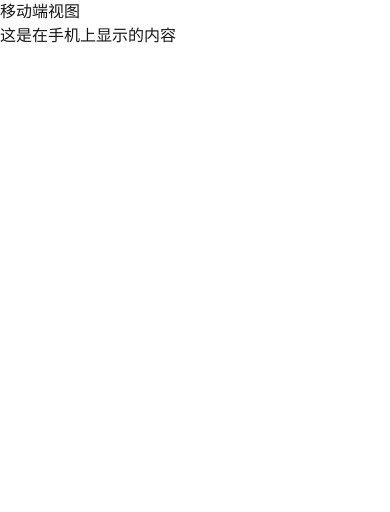
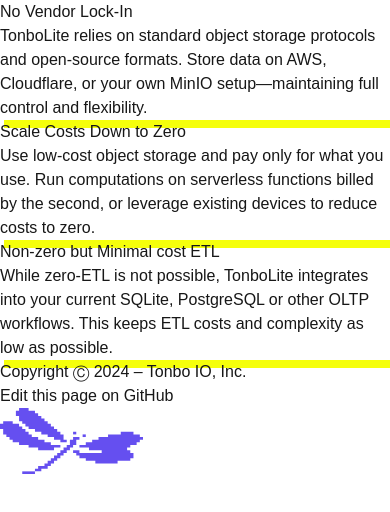
Before and after one commit to panyongxu1002/tonbo, a Next.js app: page / in a window 390 px wide. Shown: the top 512 px of the page. Built offline with nearby package versions, Linux system fonts and the light colour scheme.

Commit message:
feat: 增加 Features ,footer

```diff
--- a/src/components/DesktopView.tsx
+++ b/src/components/DesktopView.tsx
@@ -1,4 +1,5 @@
-import Image from 'next/image';
+import Image from "next/image";
+import FeaturesList from "./FeaturesList";
 
 export const DesktopView = () => {
   return (
@@ -6,6 +7,7 @@
       {/* 导航栏 */}
       <nav className="flex items-center justify-between px-8 py-4">
         <div className="flex items-center">
+          <a href="https://tonbo.io/">
             <Image
               src="/home/icon.svg"
               alt="tonbo logo"
@@ -13,6 +15,7 @@
               height={34}
               className="mr-8"
             />
+          </a>
           <input
             type="text"
             placeholder="Search"
@@ -20,23 +23,42 @@
           />
         </div>
         <div className="flex items-center gap-6">
-          <a href="#" className="text-gray-300 hover:text-white">Blogs</a>
-          <a href="#" className="text-gray-300 hover:text-white">Docs</a>
+          <a href="#" className="text-gray-300 hover:text-white">
+            Blogs
+          </a>
+          <a href="#" className="text-gray-300 hover:text-white">
+            Docs
+          </a>
           <div className="h-5 w-px bg-gray-600 mx-4"></div>
           <div className="flex items-center gap-4">
             <a href="#" className="text-gray-300 hover:text-white">
-              <svg className="w-6 h-6" fill="currentColor" viewBox="0 0 24 24" xmlns="http://www.w3.org/2000/svg">
-                <path d="M12 0C5.37 0 0 5.37 0 12c0 5.31 3.435 9.795 8.205 11.385.6.105.825-.255.825-.57 0-.285-.015-1.23-.015-2.235-3.015.555-3.795-.735-4.035-1.41-.135-.345-.72-1.41-1.23-1.695-.42-.225-1.02-.78-.015-.795.945-.015 1.62.87 1.845 1.23 1.08 1.815 2.805 1.305 3.495.99.105-.78.42-1.305.765-1.605-2.67-.3-5.46-1.335-5.46-5.925 0-1.305.465-2.385 1.23-3.225-.12-.3-.54-1.53.12-3.18 0 0 1.005-.315 3.3 1.23.96-.27 1.98-.405 3-.405s2.04.135 3 .405c2.295-1.56 3.3-1.23 3.3-1.23.66 1.65.24 2.88.12 3.18.765.84 1.23 1.905 1.23 3.225 0 4.605-2.805 5.625-5.475 5.925.435.375.81 1.095.81 2.22 0 1.605-.015 2.895-.015 3.3 0 .315.225.69.825.57A12.02 12.02 0 0024 12c0-6.63-5.37-12-12-12z"/>
+              <svg
+                className="w-6 h-6"
+                fill="currentColor"
+                viewBox="0 0 24 24"
+                xmlns="http://www.w3.org/2000/svg"
+              >
+                <path d="M12 0C5.37 0 0 5.37 0 12c0 5.31 3.435 9.795 8.205 11.385.6.105.825-.255.825-.57 0-.285-.015-1.23-.015-2.235-3.015.555-3.795-.735-4.035-1.41-.135-.345-.72-1.41-1.23-1.695-.42-.225-1.02-.78-.015-.795.945-.015 1.62.87 1.845 1.23 1.08 1.815 2.805 1.305 3.495.99.105-.78.42-1.305.765-1.605-2.67-.3-5.46-1.335-5.46-5.925 0-1.305.465-2.385 1.23-3.225-.12-.3-.54-1.53.12-3.18 0 0 1.005-.315 3.3 1.23.96-.27 1.98-.405 3-.405s2.04.135 3 .405c2.295-1.56 3.3-1.23 3.3-1.23.66 1.65.24 2.88.12 3.18.765.84 1.23 1.905 1.23 3.225 0 4.605-2.805 5.625-5.475 5.925.435.375.81 1.095.81 2.22 0 1.605-.015 2.895-.015 3.3 0 .315.225.69.825.57A12.02 12.02 0 0024 12c0-6.63-5.37-12-12-12z" />
               </svg>
             </a>
             <a href="#" className="text-gray-300 hover:text-white">
-              <svg className="w-6 h-6" fill="currentColor" viewBox="0 0 24 24" xmlns="http://www.w3.org/2000/svg">
-                <path d="M20.317 4.492c-1.53-.69-3.17-1.2-4.885-1.49a.075.075 0 0 0-.079.036c-.21.369-.444.85-.608 1.23a18.566 18.566 0 0 0-5.487 0 12.36 12.36 0 0 0-.617-1.23A.077.077 0 0 0 8.562 3c-1.714.29-3.354.8-4.885 1.491a.07.07 0 0 0-.032.027C.533 9.093-.32 13.555.099 17.961a.08.08 0 0 0 .031.055 20.03 20.03 0 0 0 5.993 2.98.078.078 0 0 0 .084-.026c.462-.62.874-1.275 1.226-1.963.021-.04.001-.088-.041-.104a13.201 13.201 0 0 1-1.872-.878.075.075 0 0 1-.008-.125c.126-.093.252-.19.372-.287a.075.075 0 0 1 .078-.01c3.927 1.764 8.18 1.764 12.061 0a.075.075 0 0 1 .079.009c.12.098.245.195.372.288a.075.075 0 0 1-.006.125c-.598.344-1.22.635-1.873.877a.075.075 0 0 0-.041.105c.36.687.772 1.341 1.225 1.962a.077.077 0 0 0 .084.028 19.963 19.963 0 0 0 6.002-2.981.076.076 0 0 0 .032-.054c.5-5.094-.838-9.52-3.549-13.442a.06.06 0 0 0-.031-.028zM8.02 15.278c-1.182 0-2.157-1.069-2.157-2.38 0-1.312.956-2.38 2.157-2.38 1.21 0 2.176 1.077 2.157 2.38 0 1.312-.956 2.38-2.157 2.38zm7.975 0c-1.183 0-2.157-1.069-2.157-2.38 0-1.312.955-2.38 2.157-2.38 1.21 0 2.176 1.077 2.157 2.38 0 1.312-.946 2.38-2.157 2.38z"/>
+              <svg
+                className="w-6 h-6"
+                fill="currentColor"
+                viewBox="0 0 24 24"
+                xmlns="http://www.w3.org/2000/svg"
+              >
+                <path d="M20.317 4.492c-1.53-.69-3.17-1.2-4.885-1.49a.075.075 0 0 0-.079.036c-.21.369-.444.85-.608 1.23a18.566 18.566 0 0 0-5.487 0 12.36 12.36 0 0 0-.617-1.23A.077.077 0 0 0 8.562 3c-1.714.29-3.354.8-4.885 1.491a.07.07 0 0 0-.032.027C.533 9.093-.32 13.555.099 17.961a.08.08 0 0 0 .031.055 20.03 20.03 0 0 0 5.993 2.98.078.078 0 0 0 .084-.026c.462-.62.874-1.275 1.226-1.963.021-.04.001-.088-.041-.104a13.201 13.201 0 0 1-1.872-.878.075.075 0 0 1-.008-.125c.126-.093.252-.19.372-.287a.075.075 0 0 1 .078-.01c3.927 1.764 8.18 1.764 12.061 0a.075.075 0 0 1 .079.009c.12.098.245.195.372.288a.075.075 0 0 1-.006.125c-.598.344-1.22.635-1.873.877a.075.075 0 0 0-.041.105c.36.687.772 1.341 1.225 1.962a.077.077 0 0 0 .084.028 19.963 19.963 0 0 0 6.002-2.981.076.076 0 0 0 .032-.054c.5-5.094-.838-9.52-3.549-13.442a.06.06 0 0 0-.031-.028zM8.02 15.278c-1.182 0-2.157-1.069-2.157-2.38 0-1.312.956-2.38 2.157-2.38 1.21 0 2.176 1.077 2.157 2.38 0 1.312-.956 2.38-2.157 2.38zm7.975 0c-1.183 0-2.157-1.069-2.157-2.38 0-1.312.955-2.38 2.157-2.38 1.21 0 2.176 1.077 2.157 2.38 0 1.312-.946 2.38-2.157 2.38z" />
               </svg>
             </a>
             <a href="#" className="text-gray-300 hover:text-white">
-              <svg className="w-6 h-6" fill="currentColor" viewBox="0 0 24 24" xmlns="http://www.w3.org/2000/svg">
-                <path d="M18.244 2.25h3.308l-7.227 8.26 8.502 11.24H16.17l-5.214-6.817L4.99 21.75H1.68l7.73-8.835L1.254 2.25H8.08l4.713 6.231zm-1.161 17.52h1.833L7.084 4.126H5.117z"/>
+              <svg
+                className="w-6 h-6"
+                fill="currentColor"
+                viewBox="0 0 24 24"
+                xmlns="http://www.w3.org/2000/svg"
+              >
+                <path d="M18.244 2.25h3.308l-7.227 8.26 8.502 11.24H16.17l-5.214-6.817L4.99 21.75H1.68l7.73-8.835L1.254 2.25H8.08l4.713 6.231zm-1.161 17.52h1.833L7.084 4.126H5.117z" />
               </svg>
             </a>
           </div>
@@ -57,7 +79,8 @@
               scalable with S3
             </h2>
             <p className="text-black/80 text-lg mt-8 mb-12">
-              Simple to transform data from existing SQL stack, running at the edge, and to scale into a vendor-agnostic data warehouse.
+              Simple to transform data from existing SQL stack, running at the
+              edge, and to scale into a vendor-agnostic data warehouse.
             </p>
             <div className="flex gap-4">
               <button className="bg-[#7C3AED] text-white px-8 py-3 rounded-full hover:bg-[#6D28D9] transition">
@@ -84,6 +107,22 @@
           </button>
         </div>
       </div>
+
+      {/* Features List */}
+      <FeaturesList />
+
+      {/* 底部 */}
+      <div className="flex justify-between items-center text-[#78817A] box-content p-4 h-[66px] border-t border-[#444b46] border-solid relative mt-8">
+        <div>Copyright Ⓒ 2024 – Tonbo IO, Inc.</div>
+        <div>Edit this page on GitHub</div>
+        <Image
+          src="/home/footer-img.svg"
+          alt="footer"
+          width={143}
+          height={66}
+          className="absolute left-[-55px] top-[-34px]"
+        />
+      </div>
     </div>
   );
 };
--- /dev/null
+++ b/src/components/FeaturesList.tsx
@@ -0,0 +1,47 @@
+export default function FeaturesList() {
+  return (
+    <>
+      <div className="md:py-6 md:px-8 md:flex md:justify-between pt-12 pb-16 grid gap-8 justify-center">
+        <div
+          className="p-8 w-[321px] h-[284px] border border-[#444b46] border-solid rounded-2xl"
+          style={{ boxShadow: "4px 8px 0px 0px #F5FF0B" }}
+        >
+          <div className="text-2xl text-white font-semibold">
+            No Vendor Lock-In
+          </div>
+          <div className="mt-4 text-base text-[#E6E6E6]">
+            TonboLite relies on standard object storage protocols and
+            open-source formats. Store data on AWS, Cloudflare, or your own
+            MinIO setup—maintaining full control and flexibility.
+          </div>
+        </div>
+        <div
+          className="p-8 w-[321px] h-[284px] border border-[#444b46] border-solid rounded-2xl"
+          style={{ boxShadow: "4px 8px 0px 0px #F5FF0B" }}
+        >
+          <div className="text-2xl text-white font-semibold">
+            Scale Costs Down to Zero
+          </div>
+          <div className="mt-4 text-base text-[#E6E6E6]">
+            Use low-cost object storage and pay only for what you use. Run
+            computations on serverless functions billed by the second, or
+            leverage existing devices to reduce costs to zero.
+          </div>
+        </div>
+        <div
+          className="p-8 w-[321px] h-[284px] border border-[#444b46] border-solid rounded-2xl"
+          style={{ boxShadow: "4px 8px 0px 0px #F5FF0B" }}
+        >
+          <div className="text-2xl text-white font-semibold">
+            Non-zero but Minimal cost ETL
+          </div>
+          <div className="mt-4 text-base text-[#E6E6E6]">
+            While zero-ETL is not possible, TonboLite integrates into your
+            current SQLite, PostgreSQL or other OLTP workflows. This keeps ETL
+            costs and complexity as low as possible.
+          </div>
+        </div>
+      </div>
+    </>
+  );
+}
--- a/src/components/MobileView.tsx
+++ b/src/components/MobileView.tsx
@@ -1,8 +1,23 @@
+import Image from "next/image";
+import FeaturesList from "./FeaturesList";
 export const MobileView = () => {
   return (
-    <div className="bg-green-100 p-4">
-      <h1 className="text-xl font-bold">移动端视图</h1>
-      <p className="mt-2">这是在手机上显示的内容</p>
+    <div className="bg-black">
+      {/* Features List */}
+      <FeaturesList />
+      {/* 底部 */}
+      <div className="text-[#78817A] border-t border-[#444b46] border-solid relative mt-4 py-8 px-4">
+        <div>Copyright Ⓒ 2024 – Tonbo IO, Inc.</div>
+        <div className="mt-4">Edit this page on GitHub</div>
+        <Image
+          src="/home/footer-img.svg"
+          alt="footer"
+          width={143}
+          height={66}
+          className="absolute right-4 top-[-34px]"
+        />
+      </div>
+      <div className="w-full h-4"></div>
     </div>
   );
 };
```
Also changed, not shown: public/home/footer-img.svg (added). Lines whose indentation alone changed are shown as unchanged.
